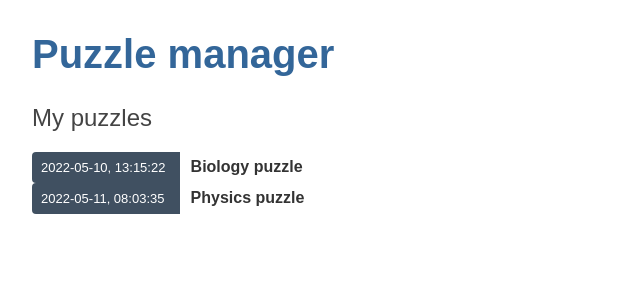
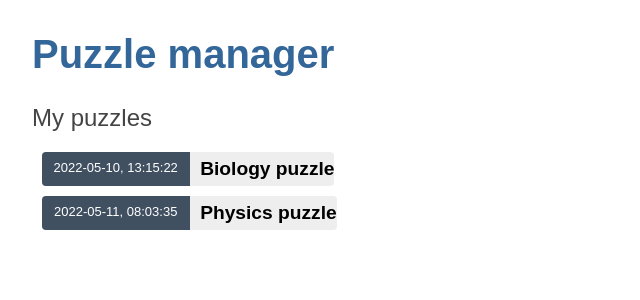
Before and after one commit to holgros/puzzlemanager, an Angular app: page / in a window 1280 px wide. Shown: the top 300 px of the page, without its empty margins (0-640 px from the left). Built offline with nearby package versions, Linux system fonts and the light colour scheme.

Commit message:
separate puzzle details component

```diff
--- a/src/app/app.module.ts
+++ b/src/app/app.module.ts
@@ -5,11 +5,13 @@ import { AppComponent } from './app.component';
 import { PuzzlesComponent } from './puzzles/puzzles.component';
 
 import { FormsModule } from '@angular/forms';
+import { PuzzleDetailComponent } from './puzzle-detail/puzzle-detail.component';
 
 @NgModule({
   declarations: [
     AppComponent,
-    PuzzlesComponent
+    PuzzlesComponent,
+    PuzzleDetailComponent
   ],
   imports: [
     BrowserModule,
--- /dev/null
+++ b/src/app/puzzle-detail/puzzle-detail.component.html
@@ -0,0 +1,9 @@
+<div *ngIf="puzzle">
+    <h2>{{puzzle.title | uppercase}} Details</h2>
+    <div><span>created: </span>{{puzzle.created.toISOString().slice(0,-5).replace("T", ", ")}} (UTC)</div>
+    <div>
+        <label for="title">Puzzle title: </label>
+        <input id="title" [(ngModel)]="puzzle.title" placeholder="name">
+    </div>
+    <!-- TODO: Display visualisation of puzzle -->
+</div>
--- /dev/null
+++ b/src/app/puzzle-detail/puzzle-detail.component.ts
@@ -0,0 +1,19 @@
+import { Component, OnInit, Input } from '@angular/core';
+
+import { Puzzle } from '../puzzle';
+
+@Component({
+  selector: 'app-puzzle-detail',
+  templateUrl: './puzzle-detail.component.html',
+  styleUrls: ['./puzzle-detail.component.css']
+})
+export class PuzzleDetailComponent implements OnInit {
+
+  @Input() puzzle: Puzzle;
+
+  constructor() { }
+
+  ngOnInit(): void {
+  }
+
+}
--- a/src/app/puzzles/puzzles.component.css
+++ b/src/app/puzzles/puzzles.component.css
@@ -3,12 +3,14 @@
     margin: 0 0 2em 0;
     list-style-type: none;
     padding: 0;
-    width: 50em;
+    /*width: 50em;*/
   }
 
+  /*
   .puzzles li {
-    /*display: flex;*/
+    display: flex;
   }
+  */
 
   .puzzles button {
     flex: 1;
--- a/src/app/puzzles/puzzles.component.html
+++ b/src/app/puzzles/puzzles.component.html
@@ -1,7 +1,12 @@
 <h2>My puzzles</h2>
 <ul class="puzzles">
-    <li *ngFor="let puzzle of puzzles" (click)="onSelect(puzzle)">
+    <li *ngFor="let puzzle of puzzles">
+        <button [class.selected]="puzzle === selectedPuzzle" type="button" (click)="onSelect(puzzle)">
         <span class="badge">{{puzzle.created.toISOString().slice(0,-5).replace("T", ", ")}}</span><span class="title">{{ puzzle.title }}</span>
+        </button>
+
+        <app-puzzle-detail *ngIf="selectedPuzzle == puzzle" [puzzle]="selectedPuzzle"></app-puzzle-detail>
+    <!--
         <div *ngIf="selectedPuzzle == puzzle">
             <h2>{{selectedPuzzle.title | uppercase}} Details</h2>
             <div><span>created: </span>{{selectedPuzzle.created.toISOString().slice(0,-5).replace("T", ", ")}} (UTC)</div>
@@ -10,5 +15,6 @@
                 <input id="title" [(ngModel)]="selectedPuzzle.title" placeholder="name">
             </div>
         </div>
+    -->
     </li>
 </ul>
--- a/src/app/puzzles/puzzles.component.ts
+++ b/src/app/puzzles/puzzles.component.ts
@@ -62,6 +62,10 @@ export class PuzzlesComponent implements OnInit {
 
   selectedPuzzle: Puzzle;
   onSelect(puzzle: Puzzle): void {
+    if (this.selectedPuzzle == puzzle) {  // toggle
+      this.selectedPuzzle = null;
+      return;
+    }
     this.selectedPuzzle = puzzle;
   }
 
```
Also changed, not shown: src/app/puzzle-detail/puzzle-detail.component.css (added), 1 other file (tests, documents, lock files or other folders).
